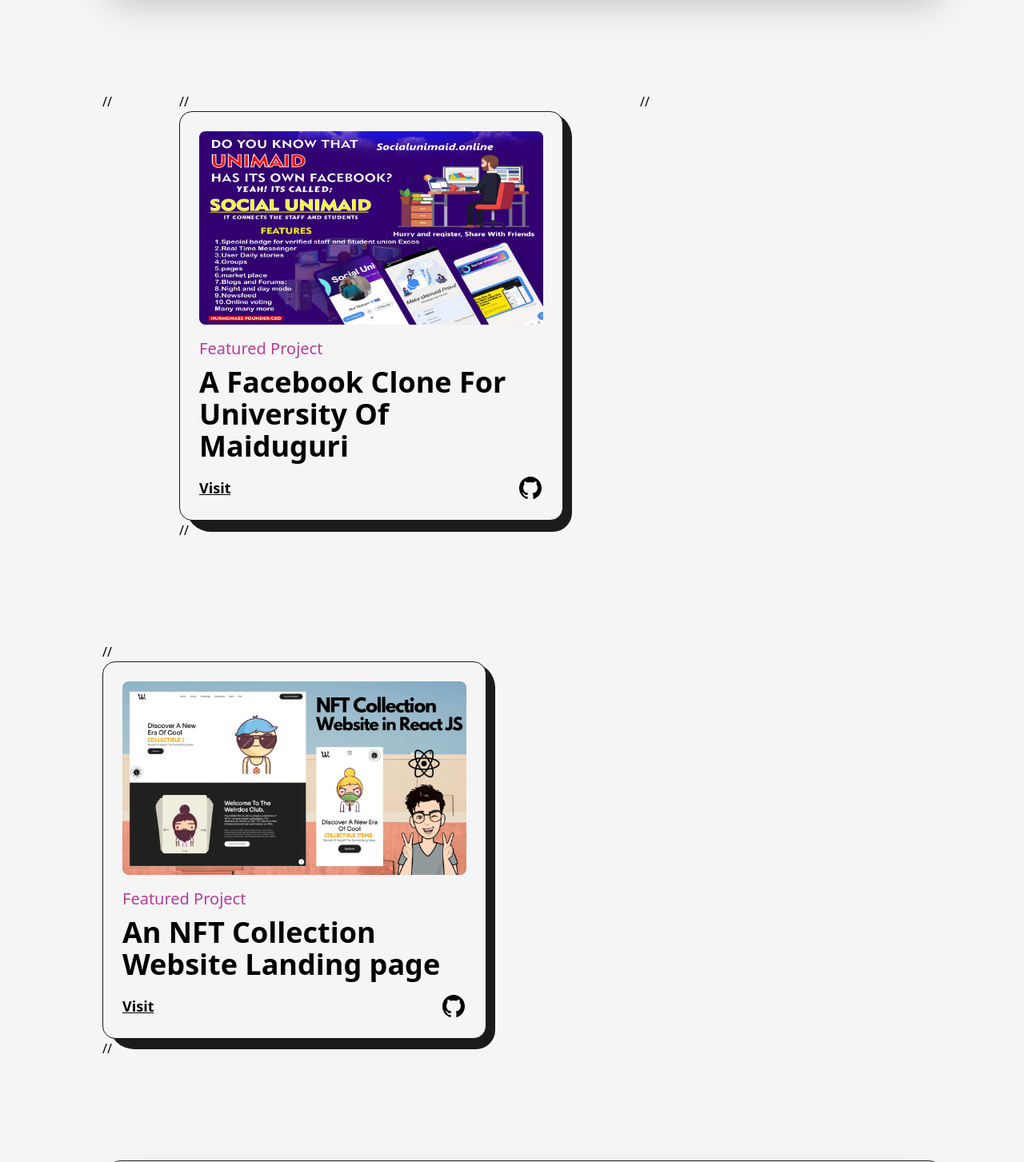
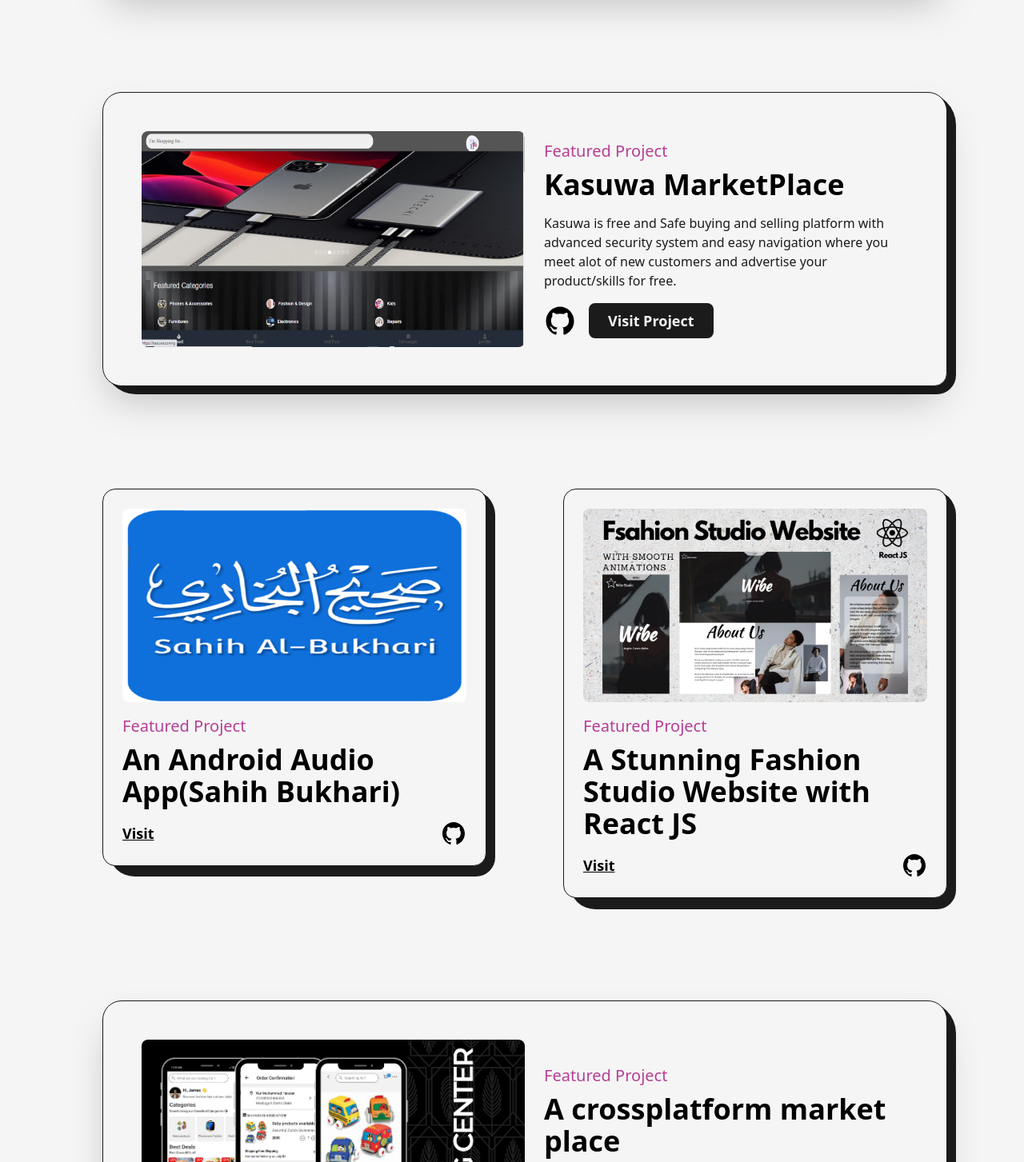
Before and after one commit to nurmuhass/nurmuhass.dev, a Next.js app: page /Projects in a window 1280 px wide. Shown: the part 2417-3870 px from the top of the page at 80% size. Built offline with nearby package versions, Linux system fonts and the light colour scheme.

Commit message:
Update Projects.js

```diff
--- a/src/pages/Projects.js
+++ b/src/pages/Projects.js
@@ -130,14 +130,7 @@
 
         </div>
 
-        // <div className='col-span-6 sm:col-span-12'>
-        // <Project img={project3} title="A Facebook Clone For University Of Maiduguri" link="" github="/" type="Featured Project"/>
 
-        // </div>
-        // <div className='col-span-6 sm:col-span-12'>
-        // <Project img={project5} title="An NFT Collection Website Landing page "link="https://the-weirdos.netlify.app/" github="/" type="Featured Project"/>
-
-        // </div>
 
 
 
```
